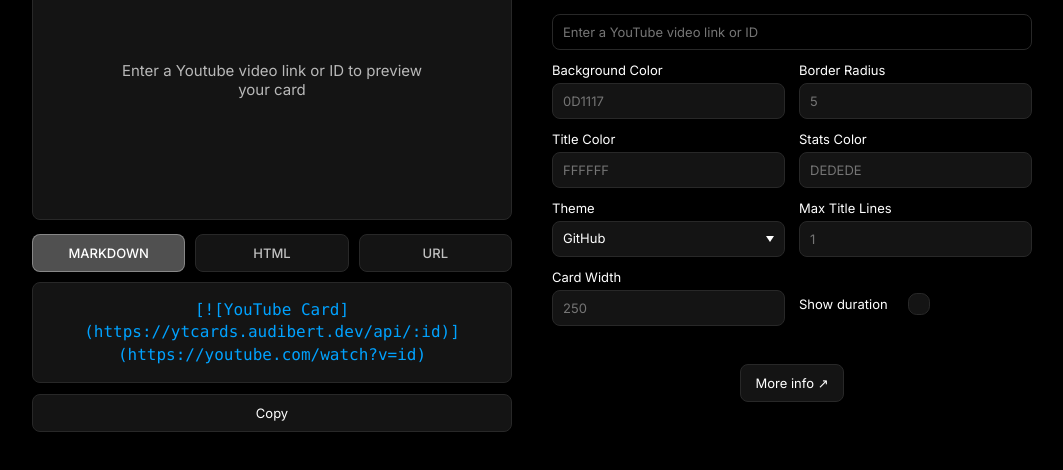
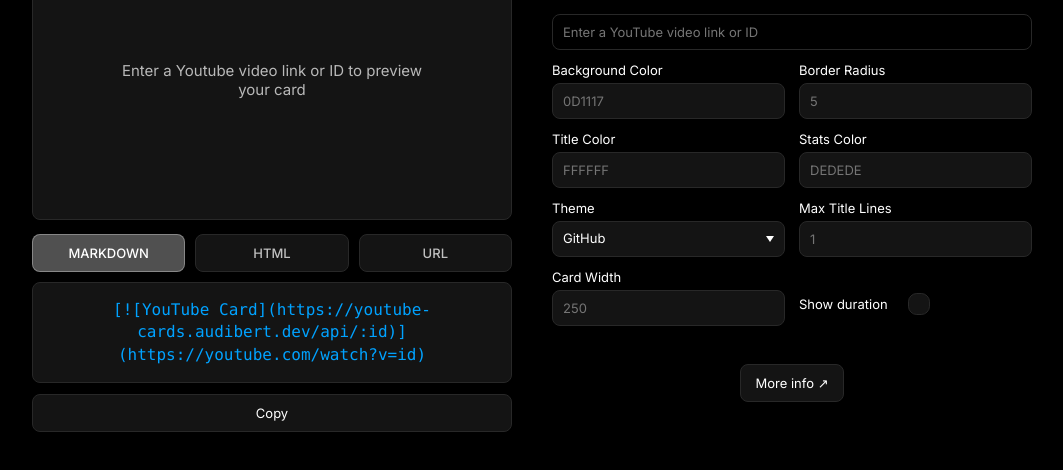
Before and after one commit to matheusaudibert/youtube-cards-profile-readme, a website: page public/index.html in a window 1280 px wide. Both pictures are taken after a click on the button "MARKDOWN". Shown: the part 214-684 px from the top of the page, without its empty margins (108-1171 px from the left). Drawn offline with Linux system fonts and the light colour scheme.

Commit message:
Update API URL in index.html and script.js for YouTube card generation

```diff
--- a/public/index.html
+++ b/public/index.html
@@ -52,7 +52,7 @@
         <div class="code-display">
           <div id="code-output">
             [![YouTube
-            Card](https://ytcards.audibert.dev/api/:id)](https://youtube.com/watch?v=id)
+            Card](https://youtube-cards.audibert.dev/api/:id)](https://youtube.com/watch?v=id)
           </div>
         </div>
         <button class="copy-button" id="copy-button">Copy</button>
--- a/public/script.js
+++ b/public/script.js
@@ -154,7 +154,7 @@ tabButtons.forEach((button) => {
 
     const cardUrl = currentVideoId
       ? generateCardUrl(currentVideoId)
-      : "https://ytcards.audibert.dev/api/:id";
+      : "https://youtube-cards.audibert.dev/api/:id";
     updateCodeOutput(cardUrl);
   });
 });
```
